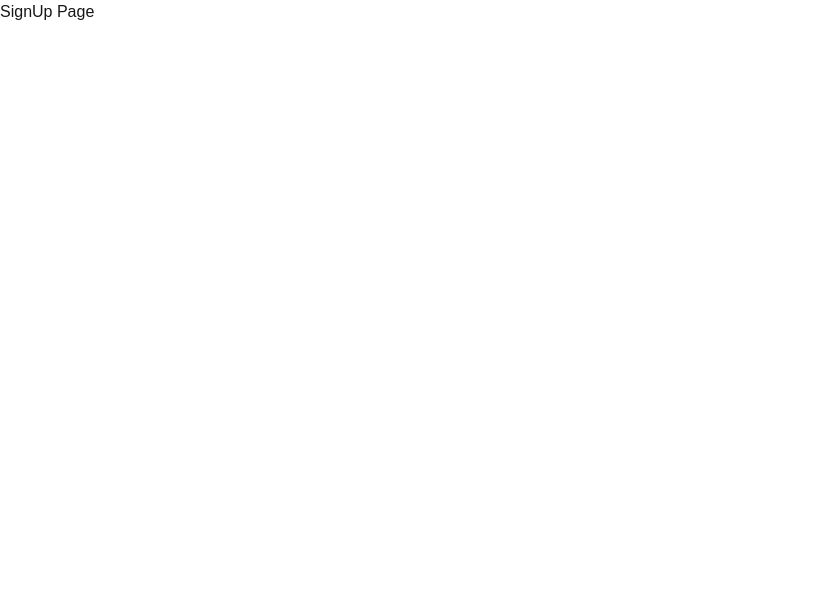
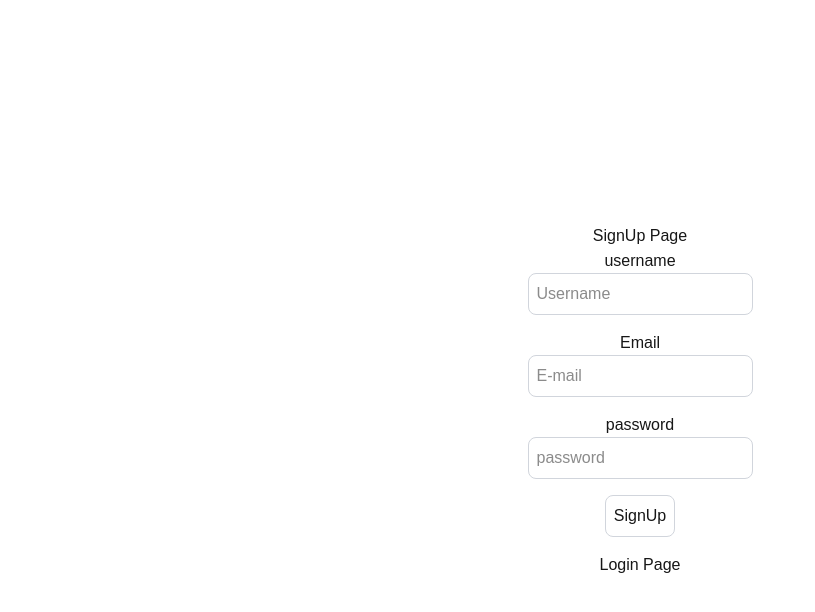
Before and after one commit to shravanksubrahmanya/Authentication-nextjs, a Next.js app: page /signup in a window 1280 px wide. Shown: the top 612 px of the page, without its empty margins (0-815 px from the left). Built offline with nearby package versions, Linux system fonts and the light colour scheme.

Commit message:
worked on logi page client and signup page client and worked on profile page and userprofile page with id getting passed onto the Userprofile page

```diff
--- a/src/app/login/page.tsx
+++ b/src/app/login/page.tsx
@@ -1,7 +1,47 @@
+"use client";
+
+import Link from "next/link";
+import React, { useState } from "react";
+import { useRouter } from "next/navigation";
+import axios from "axios";
+
 export default function LoginPage() {
+  const [user, setUser] = useState({
+    email: "",
+    password: "",
+  });
+
+  const onLogin = async () => {};
+
   return (
-    <div className="flex">
-      <h1 className="text-center text-blue-500">Login</h1>
+    <div className="flex flex-col items-center justify-center min-h-screen py-2">
+      <h1>Login</h1>
+      <hr />
+      <label htmlFor="email">Email</label>
+      <input
+        type="text"
+        id="email"
+        value={user.email}
+        onChange={(e) => setUser({ ...user, email: e.target.value })}
+        placeholder="E-mail"
+        className="p-2 border border-gray-300 rounded-lg mb-4 focus:outline-none focus:border-gray-600"
+      />
+      <label htmlFor="password">password</label>
+      <input
+        type="password"
+        id="password"
+        value={user.password}
+        onChange={(e) => setUser({ ...user, password: e.target.value })}
+        placeholder="password"
+        className="p-2 border border-gray-300 rounded-lg mb-4 focus:outline-none focus:border-gray-600"
+      />
+      <button
+        className="p-2 border border-gray-300 rounded-lg mb-4 focus:outline-none focus:border-gray-600"
+        onClick={onLogin}
+      >
+        SignUp
+      </button>
+      <Link href="/signup">Signup Page</Link>
     </div>
   );
 }
--- /dev/null
+++ b/src/app/profile/[id]/page.tsx
@@ -0,0 +1,13 @@
+export default async function UserProfile({ params }: any) {
+  const { id } = await params;
+  return (
+    <div className="flex flex-col items-center justify-center min-h-screen py-2">
+      <h1>Profile</h1>
+      <hr />
+      <p className="text-4xl text-black">
+        Profile Page
+        <span className="p-2 rounded bg-orange-500 text-black">{id}</span>
+      </p>
+    </div>
+  );
+}
--- /dev/null
+++ b/src/app/profile/page.tsx
@@ -0,0 +1,9 @@
+export default function ProfilePage() {
+  return (
+    <div className="flex flex-col items-center justify-center min-h-screen py-2">
+      <h1>Profile</h1>
+      <hr />
+      <p>Profile Page</p>
+    </div>
+  );
+}
--- a/src/app/signup/page.tsx
+++ b/src/app/signup/page.tsx
@@ -1,7 +1,57 @@
-export default function SignuPage() {
+"use client";
+
+import Link from "next/link";
+import React, { useState } from "react";
+import { useRouter } from "next/navigation";
+import axios from "axios";
+
+export default function SignupPage() {
+  const [user, setUser] = useState({
+    email: "",
+    password: "",
+    username: "",
+  });
+
+  const onSignup = async () => {};
+
   return (
-    <div>
+    <div className="flex flex-col items-center justify-center min-h-screen py-2">
       <h1>SignUp Page</h1>
+      <hr />
+      <label htmlFor="username">username</label>
+      <input
+        type="text"
+        id="username"
+        value={user.username}
+        onChange={(e) => setUser({ ...user, username: e.target.value })}
+        placeholder="Username"
+        className="p-2 border border-gray-300 rounded-lg mb-4 focus:outline-none focus:border-gray-600"
+      />
+      <label htmlFor="email">Email</label>
+      <input
+        type="text"
+        id="email"
+        value={user.email}
+        onChange={(e) => setUser({ ...user, email: e.target.value })}
+        placeholder="E-mail"
+        className="p-2 border border-gray-300 rounded-lg mb-4 focus:outline-none focus:border-gray-600"
+      />
+      <label htmlFor="password">password</label>
+      <input
+        type="password"
+        id="password"
+        value={user.password}
+        onChange={(e) => setUser({ ...user, password: e.target.value })}
+        placeholder="password"
+        className="p-2 border border-gray-300 rounded-lg mb-4 focus:outline-none focus:border-gray-600"
+      />
+      <button
+        className="p-2 border border-gray-300 rounded-lg mb-4 focus:outline-none focus:border-gray-600"
+        onClick={onSignup}
+      >
+        SignUp
+      </button>
+      <Link href="/login">Login Page</Link>
     </div>
   );
 }
```
